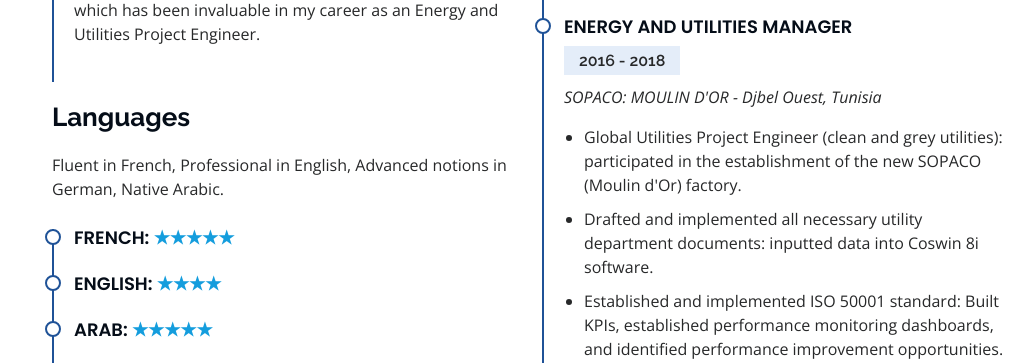
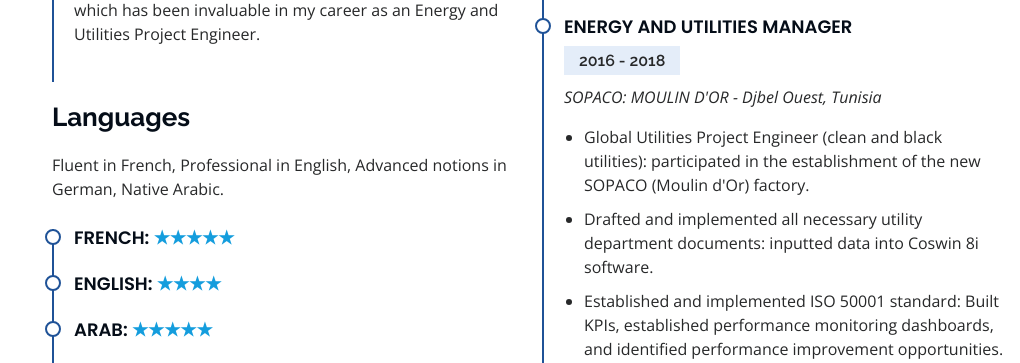
Before and after one commit to Hanawvic/Heni-Bouafia-Portfolio, a Flask app: page / in a window 1280 px wide. Shown: the part 3712-4075 px from the top of the page, without its empty margins (260-1280 px from the left). Run offline with Flask 2, Linux system fonts and the light colour scheme; some libraries are stand-ins or nearby versions.

Commit message:
grey utilities to black

```diff
--- a/my_portfolio/templates/index.html
+++ b/my_portfolio/templates/index.html
@@ -356,7 +356,7 @@
             <h5>2016 - 2018</h5>
             <p><em>SOPACO: MOULIN D'OR - Djbel Ouest, Tunisia</em></p>
             <ul>
-              <li>Global Utilities Project Engineer (clean and grey utilities): participated in the establishment of the new SOPACO (Moulin d'Or) factory.</li>
+              <li>Global Utilities Project Engineer (clean and black utilities): participated in the establishment of the new SOPACO (Moulin d'Or) factory.</li>
               <li>Drafted and implemented all necessary utility department documents: inputted data into Coswin 8i software.</li>
               <li>Established and implemented ISO 50001 standard: Built KPIs, established performance monitoring dashboards, and identified performance improvement opportunities.</li>
               <li>Negotiated prices and fees with subcontractors, reducing maintenance costs by 15% while ensuring continuity and improved services (PAC, boilers, compressors, pumps, VEV).</li>
```
